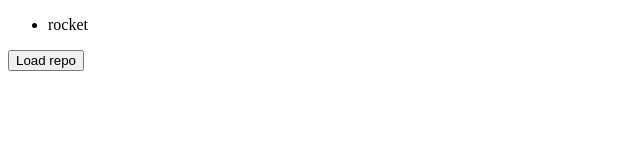
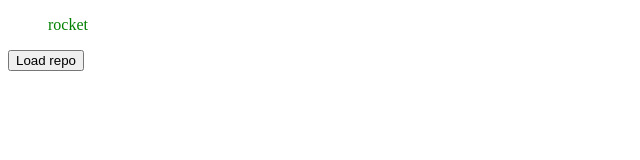
Before and after one commit to v-bondarenko364/base-cra-typescript, a React (Create React App) app: page / in a window 1280 px wide. Shown: the top 160 px of the page, without its empty margins (0-640 px from the left). Built offline with nearby package versions, Linux system fonts and the light colour scheme.

Commit message:
feat: add styled components

```diff
--- a/package.json
+++ b/package.json
@@ -4,6 +4,7 @@
 	"private": true,
 	"dependencies": {
 		"@types/node": "12.7.12",
+		"@types/styled-components": "^4.1.19",
 		"axios": "^0.19.0",
 		"react": "^16.10.2",
 		"react-dom": "^16.10.2",
@@ -11,6 +12,7 @@
 		"react-scripts": "3.2.0",
 		"redux": "^4.0.4",
 		"redux-saga": "^1.1.1",
+		"styled-components": "^4.4.0",
 		"typesafe-actions": "^4.4.2",
 		"typescript": "3.6.4"
 	},
--- a/src/components/RepositoryList/index.tsx
+++ b/src/components/RepositoryList/index.tsx
@@ -1,7 +1,9 @@
+import * as RepositoriesActions from 'store/ducks/repositories/actions';
+
 import React from 'react';
 import { useSelector, useDispatch } from 'react-redux';
+import styled from 'styled-components';
 
-import * as RepositoriesActions from 'store/ducks/repositories/actions';
 import { ApplicationState } from 'store';
 
 
@@ -17,11 +19,11 @@ const RepositoryList = () => {
 
 	return (
 		<>
-			<ul>
+			<List>
 				{repositories.map(repository => (
 					<RepositoryItem key={repository.id} repository={repository} />
 				))}
-			</ul>
+			</List>
 			<button onClick={loadRepositories} type="button">
 				Load repo
 			</button>
@@ -29,4 +31,10 @@ const RepositoryList = () => {
 	);
 };
 
+const List = styled.ul`
+	list-style: none;
+	color: green;
+`;
+
+
 export default RepositoryList;
```
